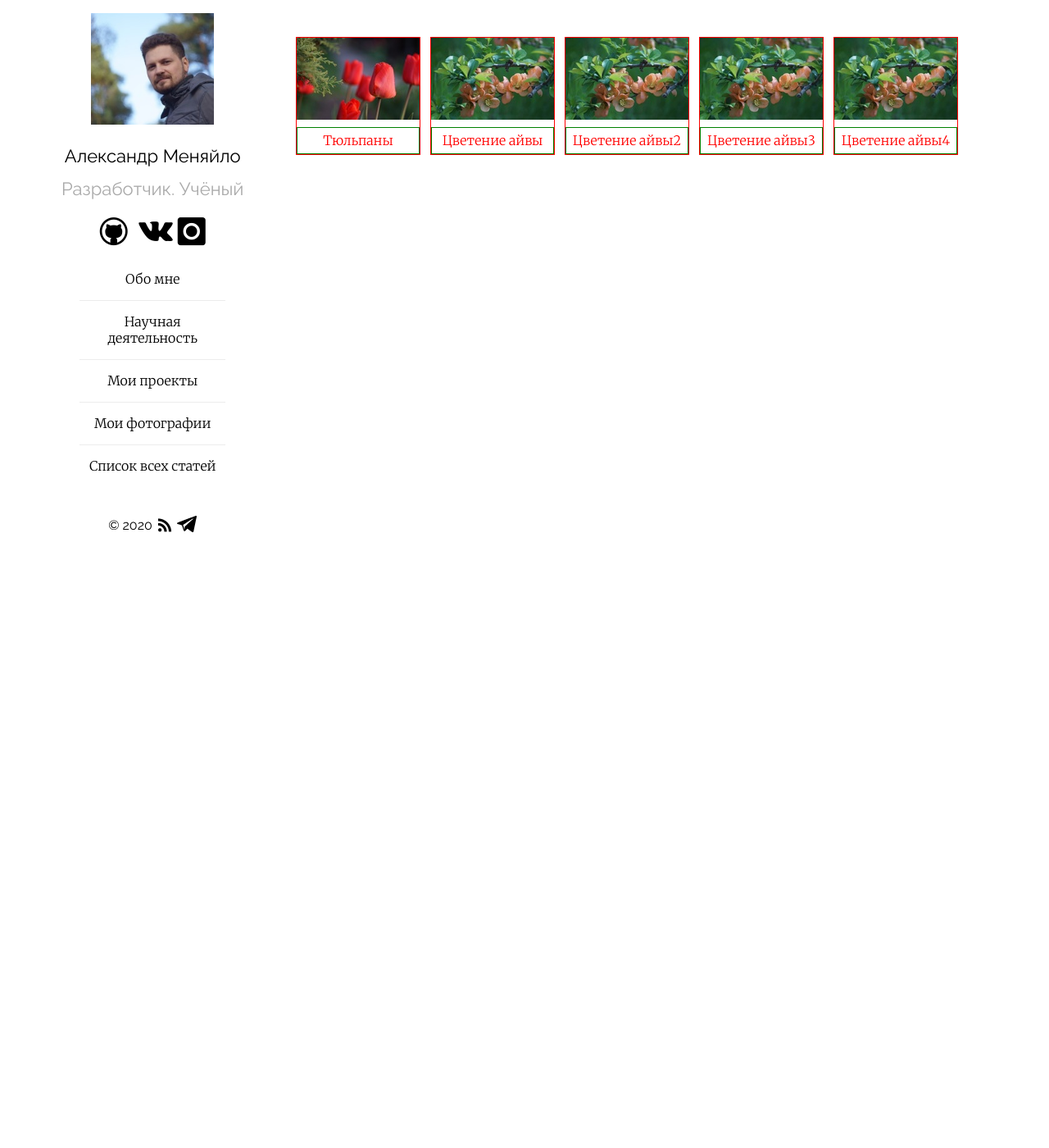
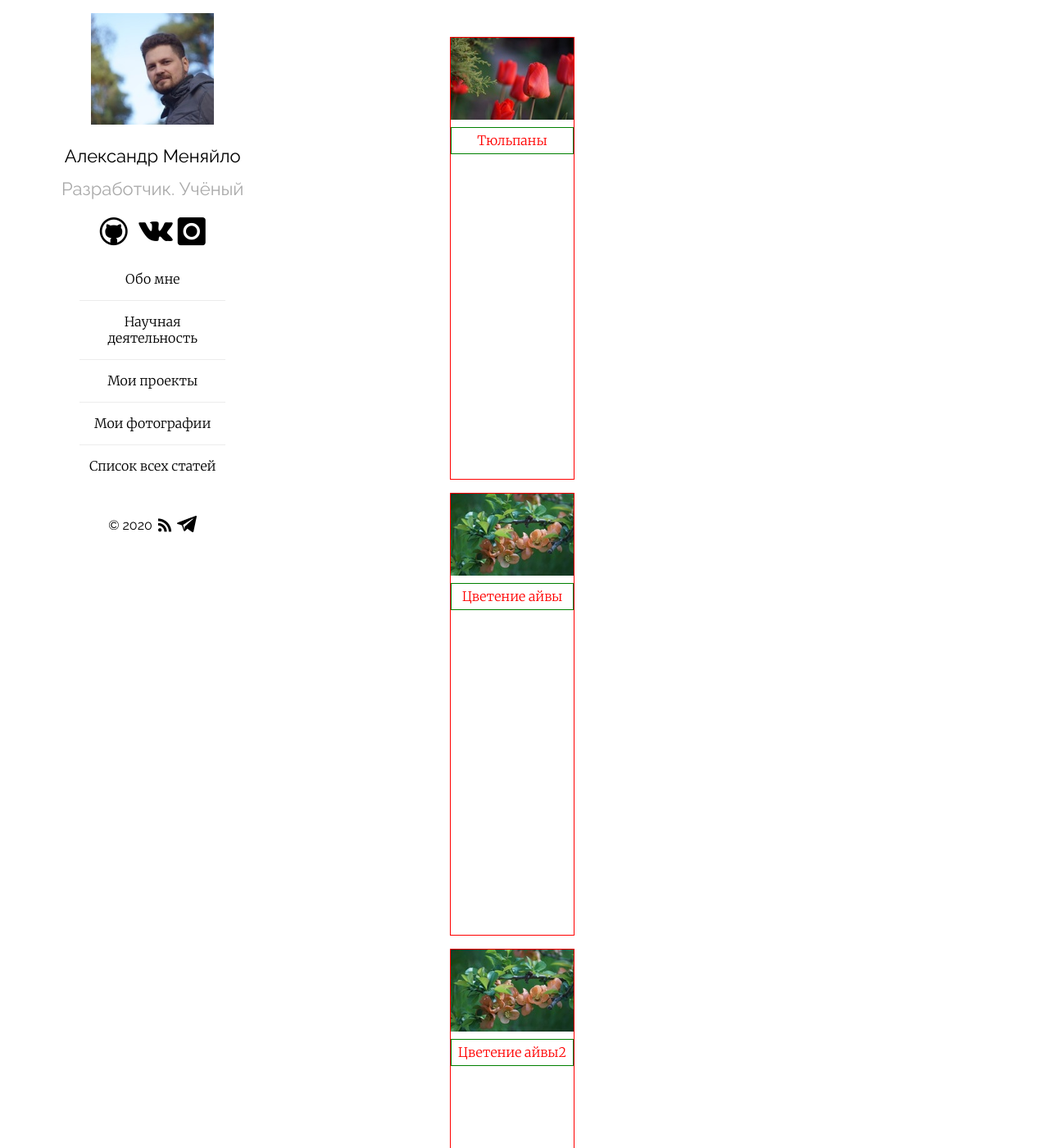
Before and after one commit to Mendeo/mendeo.github.io, a Jekyll site: the page built from my_photos.html, in a window 1280 px wide and 1400 px high. Shown: the whole window at 82% size. Built offline with Jekyll 4.4.1, drawn with Linux system fonts in a browser that asks for light colours.

Commit message:
Сделал квадратные карточки для фотографий

```diff
--- a/_sass/plain.scss
+++ b/_sass/plain.scss
@@ -12,8 +12,10 @@ $leftWidth: 220px;
 .galery
 {
 	display: grid;
-	grid-template-columns: repeat(auto-fit, minmax(150px, 1fr));
+	grid-template-columns: repeat(auto-fit, 540px);
+	grid-auto-rows: 540px;
 	grid-row-gap: 1rem;
+	grid-column-gap: 1rem;
 	justify-items: center;
 
 	figure
```
